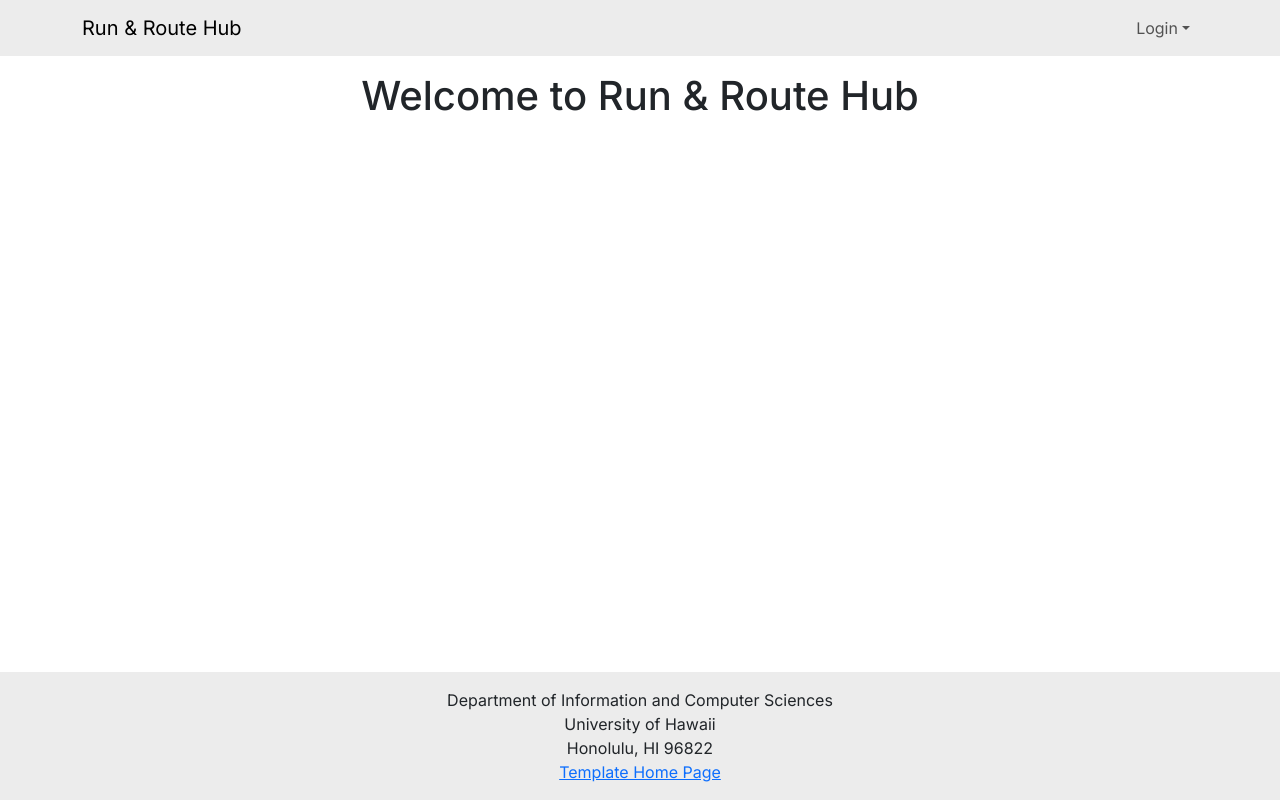
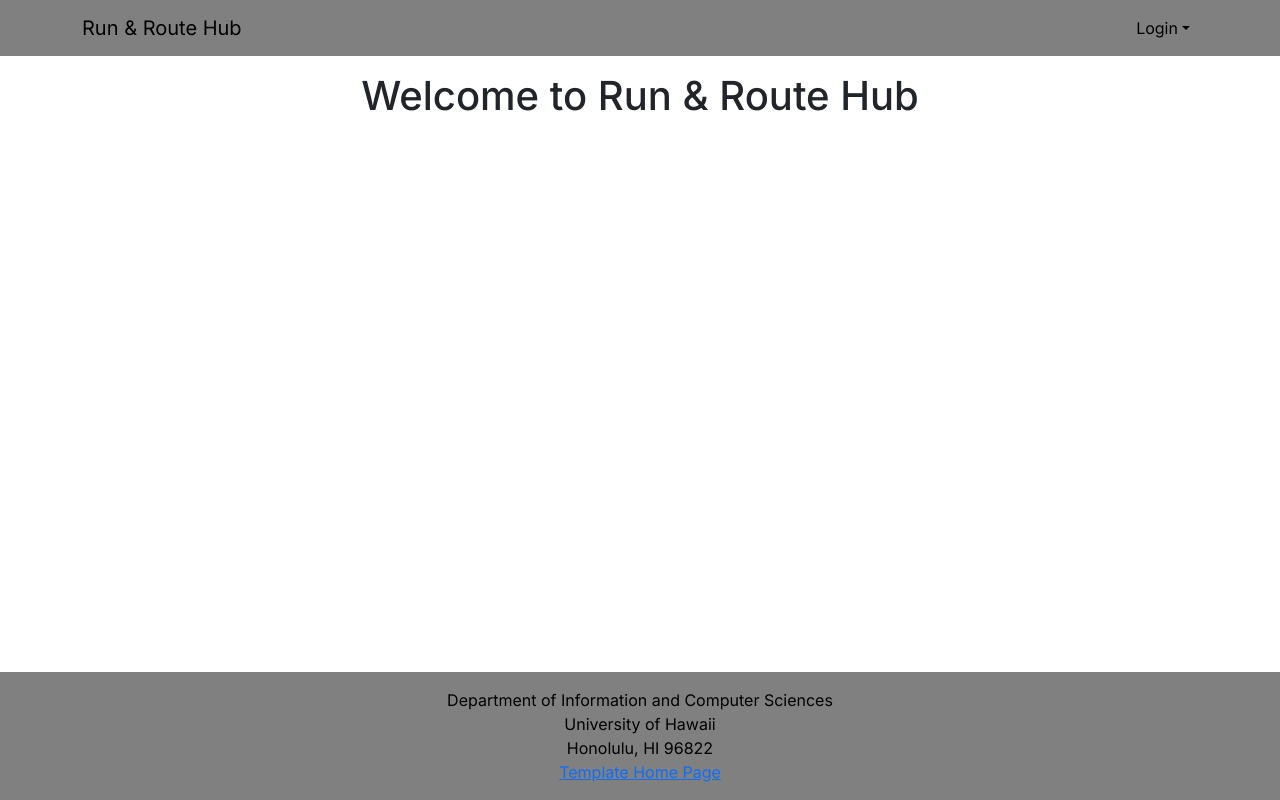
Before and after one commit to run-and-route-hub/Run-and-Route-Hub, a Next.js app: page / in a window 1280 px wide. Built offline with nearby package versions, Linux system fonts and the light colour scheme; no server answers.

Commit message:
Added Links and Colors

```diff
--- a/src/app/globals.css
+++ b/src/app/globals.css
@@ -1,4 +1,13 @@
+:root {
+  --nat-navbar-bg: gray;
+  --nat-navbar-bg-darkblue: gray;
+  --nat-navbar-bg-rgb: 128, 128, 128;
+  --nat-navbar-text-color: black;
+  --nat-navbar-highlight-text: white;
+}
+
 html,
+
 body {
   --bs-light-rgb: 236, 236, 236;
   box-sizing: border-box;
@@ -6,9 +15,34 @@ body {
   padding: 0;
   margin: 0;
 }
+
+body .navbar {
+  --bs-navbar-active-color: var(--nat-navbar-highlight-text);
+  --bs-navbar-brand-color: var(--nat-navbar-text-color);
+  --bs-navbar-brand-hover-color: var(--nat-navbar-highlight-text);
+  --bs-navbar-color: var(--nat-navbar-text-color);
+  --bs-navbar-hover-color: var(--nat-navbar-highlight-text);
+}
+
 .wrapper {
   box-sizing: border-box;
   min-height: 100%;
   display: flex;
   flex-direction: column;
 }
+
+.custom-navbar {
+  background-color: var(--nat-navbar-bg) !important;
+  color: var(--nat-navbar-text-color);
+}
+
+.custom-navbar .nav-link {
+  position: relative;
+  color: var(--nat-navbar-text-color);
+}
+
+/* Add a divider to every link except the first one */
+.custom-navbar .nav-link:not(:first-child) {
+  border-left: 2px solid #000000;
+  padding-left: 0.75rem;
+}
--- a/src/components/Footer.tsx
+++ b/src/components/Footer.tsx
@@ -2,7 +2,7 @@ import { Col, Container } from 'react-bootstrap';
 
 /** The Footer appears at the bottom of every page. Rendered by the App Layout component. */
 const Footer = () => (
-  <footer className="mt-auto py-3 bg-light">
+  <footer className="mt-auto py-3 custom-navbar">
     <Container>
       <Col className="text-center">
         Department of Information and Computer Sciences
--- a/src/components/Navbar.tsx
+++ b/src/components/Navbar.tsx
@@ -14,7 +14,7 @@ const NavBar: React.FC = () => {
   const role = userWithRole?.randomKey;
   const pathName = usePathname();
   return (
-    <Navbar bg="light" expand="lg">
+    <Navbar className="custom-navbar" expand="lg">
       <Container>
         <Navbar.Brand href="/">Run & Route Hub</Navbar.Brand>
         <Navbar.Toggle aria-controls="basic-navbar-nav" />
@@ -22,12 +22,30 @@ const NavBar: React.FC = () => {
           <Nav className="me-auto justify-content-start">
             {currentUser
               ? [
-                  /* <Nav.Link id="add-stuff-nav" href="/add" key="add" active={pathName === '/add'}>
-                    Add Stuff
+                  <Nav.Link
+                    id="add-run-nav"
+                    href="/add"
+                    key="add"
+                    active={pathName === '/add'}
+                  >
+                    Add Run
                   </Nav.Link>,
-                  <Nav.Link id="list-stuff-nav" href="/list" key="list" active={pathName === '/list'}>
-                    List Stuff
-                  </Nav.Link>, */
+                  <Nav.Link
+                    id="list-run-nav"
+                    href="/list"
+                    key="list"
+                    active={pathName === '/list'}
+                  >
+                    Find Run
+                  </Nav.Link>,
+                  <Nav.Link
+                    id="find-buddy-nav"
+                    href="/findbuddy"
+                    key="findbuddy"
+                    active={pathName === '/findbuddy'}
+                  >
+                    Find Running Buddy
+                  </Nav.Link>,
                 ]
               : ''}
             {currentUser && role === 'ADMIN' ? (
```
